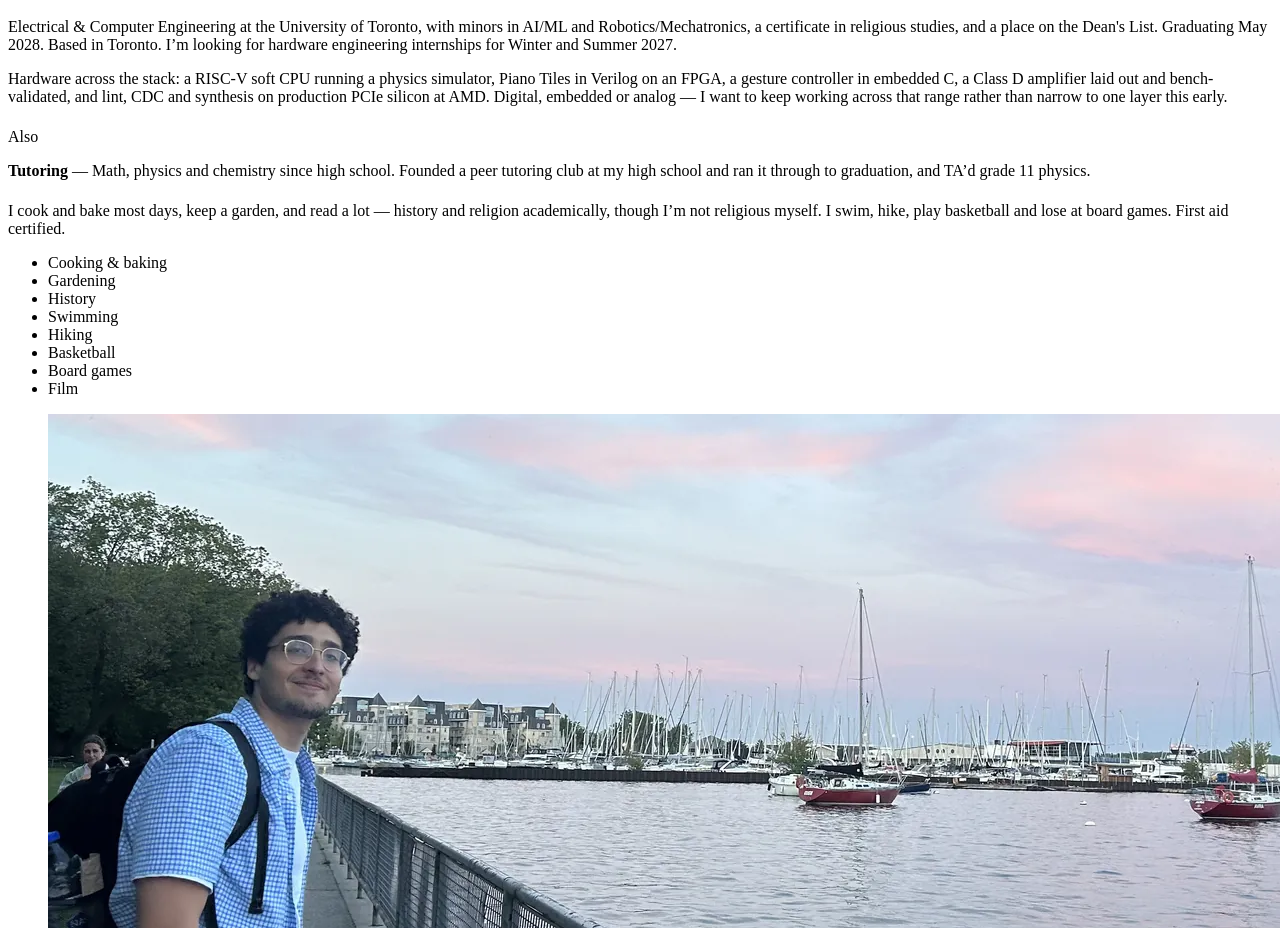
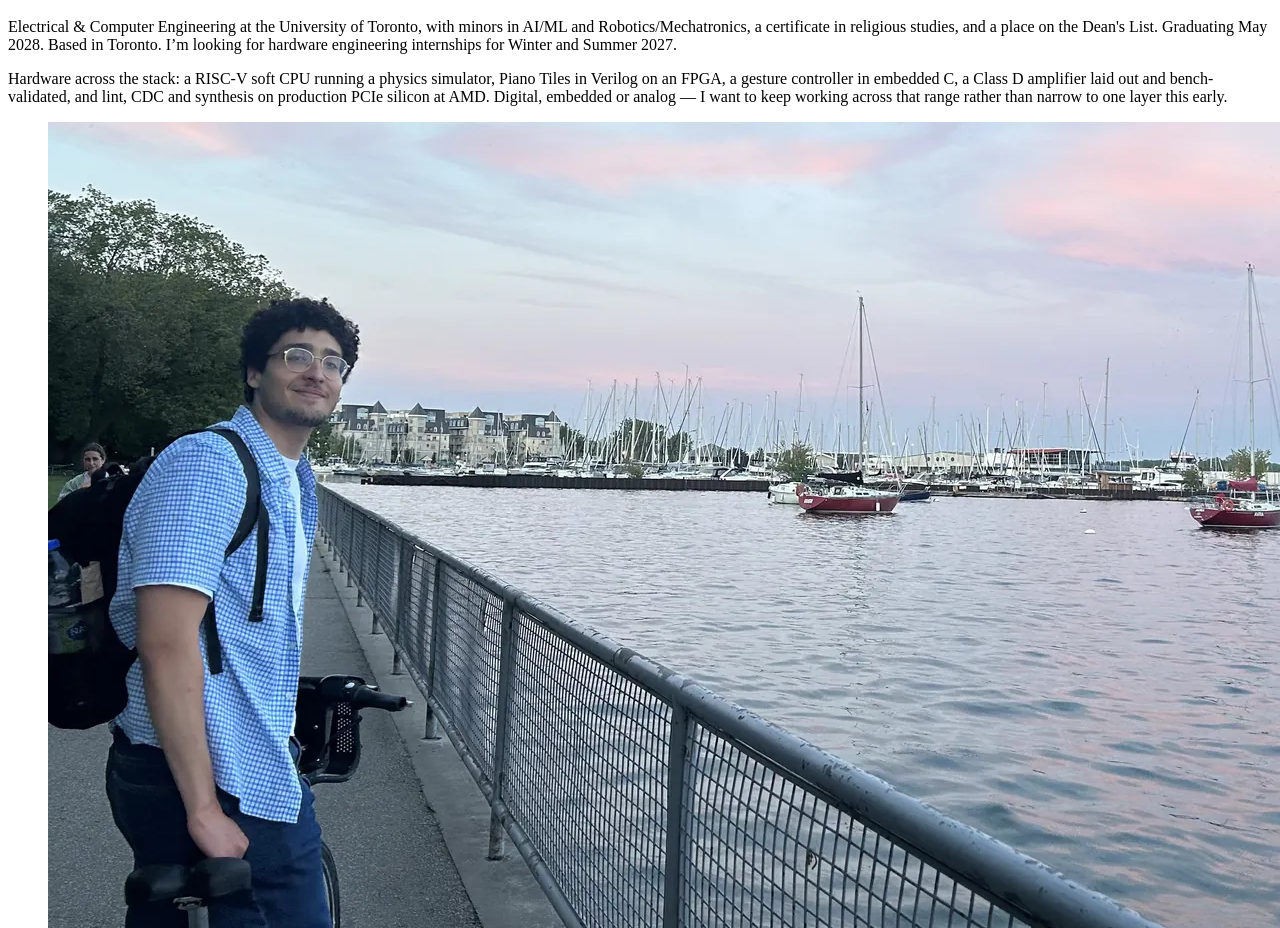
Before and after one commit to 10Mark01/mark-portfolio, a React (Vite) app: page / in a window 1280 px wide. Shown: the part 2411-3339 px from the top of the page. Built offline with nearby package versions, Linux system fonts and the light colour scheme; the HTML template or start-up script is replaced by a standard one.

Commit message:
About: drop tutoring and off-the-clock; About first; Games section

```diff
--- a/src/App.jsx
+++ b/src/App.jsx
@@ -4,11 +4,10 @@ import {
   blocks,
   experience,
   footer,
-  offTheClock,
+  aboutPhoto,
   portrait,
   profile,
   projects,
-  teaching,
 } from './data/content.js';
 import { useTheme } from './hooks/useTheme.js';
 import { useActiveSection } from './hooks/useActiveSection.js';
@@ -108,40 +107,18 @@ export default function App() {
           </div>
         </div>
 
-        <div className="two" style={{ marginTop: '22px' }}>
-          {teaching.map((item) => (
-            <div className="note" key={item.label}>
-              <p className="eyebrow">{item.label}</p>
-              <p>
-                <strong>{item.title}</strong> — {item.body}
-              </p>
-            </div>
-          ))}
-        </div>
-
-        <div className="prose" style={{ marginTop: '22px' }}>
-          <p>{offTheClock.body}</p>
-          <ul className="chips">
-            {offTheClock.chips.map((chip) => (
-              <li key={chip}>{chip}</li>
-            ))}
-          </ul>
-        </div>
-
-        {offTheClock.photo && (
         <figure className="shot">
           <img
-              src={offTheClock.photo.src}
-              srcSet={`${offTheClock.photo.small} ${offTheClock.photo.width / 2}w, ${offTheClock.photo.src} ${offTheClock.photo.width}w`}
+            src={aboutPhoto.src}
+            srcSet={`${aboutPhoto.small} ${aboutPhoto.width / 2}w, ${aboutPhoto.src} ${aboutPhoto.width}w`}
             sizes="(max-width: 860px) 100vw, 860px"
-              width={offTheClock.photo.width}
-              height={offTheClock.photo.height}
-              alt={offTheClock.photo.alt}
+            width={aboutPhoto.width}
+            height={aboutPhoto.height}
+            alt={aboutPhoto.alt}
             loading="lazy"
             decoding="async"
           />
         </figure>
-        )}
       </Section>
 
       {visibleExperience.length > 0 && (
--- a/src/data/content.js
+++ b/src/data/content.js
@@ -503,15 +503,6 @@ export const parameters = [
   },
 ];
 
-export const teaching = [
-  {
-    label: 'Also',
-    title: 'Tutoring',
-    body:
-      'Math, physics and chemistry since high school. Founded a peer tutoring club at my high school and ran it through to graduation, and TA’d grade 11 physics.',
-  },
-];
-
 /**
  * About-section photography. Both crops come from photos Mark supplied; the
  * portrait is cropped out of a family photo, so keep the frame tight enough
@@ -527,26 +518,12 @@ export const portrait = {
   alt: 'Mark Samuel',
 };
 
-export const offTheClock = {
-  body:
-    'I cook and bake most days, keep a garden, and read a lot — history and religion academically, though I’m not religious myself. I swim, hike, play basketball and lose at board games. First aid certified.',
-  photo: {
-    src: '/about/offtheclock.webp',
-    small: '/about/offtheclock@0.5x.webp',
-    width: 1600,
-    height: 899,
-    alt: 'Mark with a bike on a waterfront path at sunset, sailboats moored behind him',
-  },
-  chips: [
-    'Cooking & baking',
-    'Gardening',
-    'History',
-    'Swimming',
-    'Hiking',
-    'Basketball',
-    'Board games',
-    'Film',
-  ],
+export const aboutPhoto = {
+  src: '/about/offtheclock.webp',
+  small: '/about/offtheclock@0.5x.webp',
+  width: 1600,
+  height: 899,
+  alt: 'Mark with a bike on a waterfront path at sunset, sailboats moored behind him',
 };
 
 /**
--- a/src/styles.css
+++ b/src/styles.css
@@ -838,61 +838,6 @@ tbody tr:last-child td {
 }
 
 /* ==========================================================================
-   Teaching
-   ========================================================================== */
-
-.two {
-  display: grid;
-  grid-template-columns: 1fr 1fr;
-  gap: 10px;
-}
-
-.note {
-  background: var(--surface);
-  border: 1px solid var(--line);
-  border-left: 2px solid var(--copper);
-  border-radius: var(--radius);
-  padding: 18px;
-  display: flex;
-  flex-direction: column;
-  gap: 8px;
-}
-
-.note .eyebrow {
-  color: var(--copper);
-}
-
-.note p {
-  font-size: 15px;
-  color: var(--muted);
-}
-
-.note strong {
-  color: var(--ink);
-  font-weight: 500;
-}
-
-/* ==========================================================================
-   Chips
-   ========================================================================== */
-
-.chips {
-  display: flex;
-  flex-wrap: wrap;
-  gap: 7px;
-  margin-top: 6px;
-}
-
-.chips li {
-  font-family: var(--mono);
-  font-size: 12px;
-  color: var(--muted);
-  border: 1px solid var(--line);
-  border-radius: 99px;
-  padding: 4px 11px;
-}
-
-/* ==========================================================================
    Footer
    ========================================================================== */
 
@@ -1285,10 +1230,6 @@ footer h2 {
 
   .exp-head {
     gap: 4px;
-  }
-
-  .two {
-    grid-template-columns: 1fr;
   }
 
   .mast {
```
Lines whose indentation alone changed are shown as unchanged.
